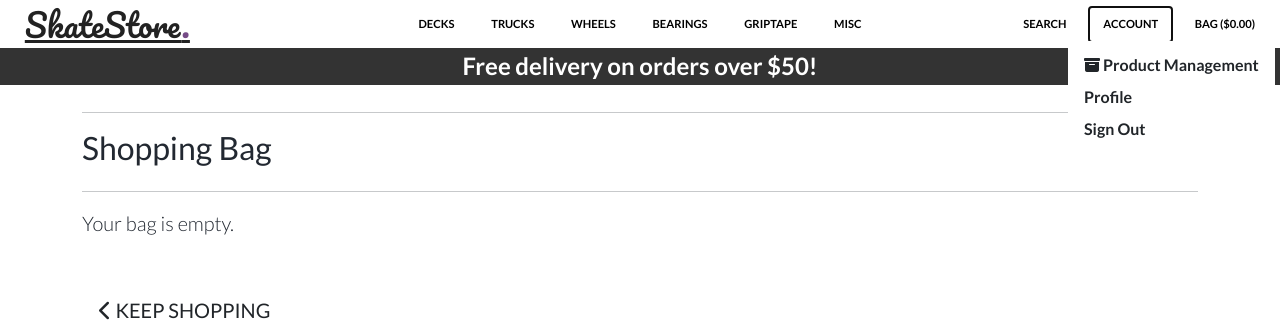
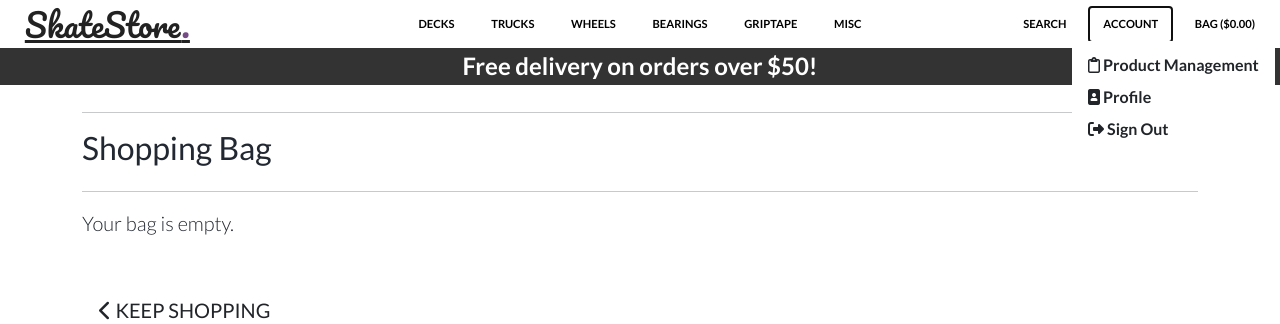
Before and after one commit to Kagebounshin/skateshop, a Django app: page /bag/ in a window 1280 px wide, after a click on "ACCOUNT". Shown: the top 324 px of the page. Run offline with Django 3.2, Linux system fonts and the light colour scheme; the visitor is signed in with stand-in values (Sample User, id 1); some libraries are stand-ins or nearby versions.

Commit message:
Changed some navlink icons

```diff
--- a/checkout/templates/checkout/checkout.html
+++ b/checkout/templates/checkout/checkout.html
@@ -76,12 +76,12 @@
             <form action="{% url 'checkout' %}" method="POST" id="payment-form">
                 {% csrf_token %}
                 <fieldset class="rounded px-3 mb-5">
-                    <legend class="fieldset-label small text-black px-2 w-auto">Details</legend>
+                    <legend class="fieldset-label small text-black px-2 py-2 w-auto">Details</legend>
                     {{ order_form.full_name | as_crispy_field }}
                     {{ order_form.email | as_crispy_field }}
                 </fieldset>
                 <fieldset class="rounded px-3 mb-5">
-                    <legend class="fieldset-label small text-black px-2 w-auto">Delivery</legend>
+                    <legend class="fieldset-label small text-black px-2 py-2 w-auto">Delivery</legend>
                     {{ order_form.phone_number | as_crispy_field }}
                     {{ order_form.country | as_crispy_field }}
                     {{ order_form.postcode | as_crispy_field }}
--- a/templates/base.html
+++ b/templates/base.html
@@ -80,7 +80,7 @@
                             aria-expanded="false">
                             SEARCH
                         </a>
-                        <div class="dropdown-menu border-0 w-100 p-3 rounded-0 my-0" aria-labelledby="mobile-search">
+                        <div class="container-fluid dropdown-menu border-0 w-100 p-3 rounded-0 my-0 mx-0" aria-labelledby="mobile-search">
                             <form method="GET" action="{% url 'products' %}">
                                 <div class="input-group w-100">
                                     <input class="form-control border border-black rounded-0" type="text" name="q"
@@ -105,13 +105,13 @@
                         <div class="dropdown-menu border-0" aria-labelledby="user-options">
                             {% if request.user.is_authenticated %}
                             {% if request.user.is_superuser %}
-                            <a href="" class="dropdown-item"><i class="fas fa-archive"></i> Product Management</a>
+                            <a href="" class="dropdown-item"><i class="far fa-clipboard"></i> Product Management</a>
                             {% endif %}
-                            <a href="" class="dropdown-item">Profile</a>
-                            <a href="{% url 'account_logout' %}" class="dropdown-item">Sign Out</a>
+                            <a href="" class="dropdown-item"><i class="fas fa-portrait"></i> Profile</a>
+                            <a href="{% url 'account_logout' %}" class="dropdown-item"><i class="fas fa-sign-out-alt"></i> Sign Out</a>
                             {% else %}
-                            <a href="{% url 'account_signup' %}" class="dropdown-item"><i class="fas fa-user"></i> Register</a>
-                            <a href="{% url 'account_login' %}" class="dropdown-item"><i class="fas fa-unlock-alt"></i> Sign In</a>
+                            <a href="{% url 'account_signup' %}" class="dropdown-item"><i class="fas fa-edit"></i></i> Register</a>
+                            <a href="{% url 'account_login' %}" class="dropdown-item"><i class="fas fa-sign-in-alt"></i></i> Sign In</a>
                             {% endif %}
                         </div>
                     </li>
--- a/templates/includes/mobile-top-header.html
+++ b/templates/includes/mobile-top-header.html
@@ -31,13 +31,13 @@
       <div class="dropdown-menu border-0" aria-labelledby="user-options">
           {% if request.user.is_authenticated %}
               {% if request.user.is_superuser %}
-                  <a href="{% url 'account_logout' %}" class="dropdown-item"><i class="fas fa-archive"></i> Product Management</a>
+                  <a href="{% url 'account_logout' %}" class="dropdown-item"><i class="far fa-clipboard"></i> Product Management</a>
               {% endif %}
-              <a href="" class="dropdown-item">Profile</a>
-              <a href="{% url 'account_logout' %}" class="dropdown-item">Sign Out</a>
+              <a href="" class="dropdown-item"><i class="fas fa-portrait"></i> Profile</a>
+              <a href="{% url 'account_logout' %}" class="dropdown-item"><i class="fas fa-sign-out-alt"></i> Sign Out</a>
           {% else %}
-              <a href="{% url 'account_signup' %}" class="dropdown-item"><i class="fas fa-user"></i> Register</a>
-              <a href="{% url 'account_login' %}" class="dropdown-item"><i class="fas fa-unlock-alt"></i> Sign In</a>
+              <a href="{% url 'account_signup' %}" class="dropdown-item"><i class="fas fa-edit"></i> Register</a>
+              <a href="{% url 'account_login' %}" class="dropdown-item"><i class="fas fa-sign-in-alt"></i></i> Sign In</a>
           {% endif %}
       </div>
   </li>
```
